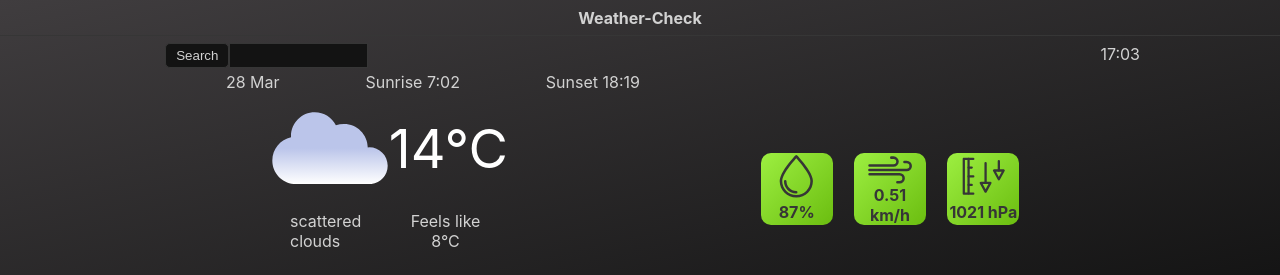
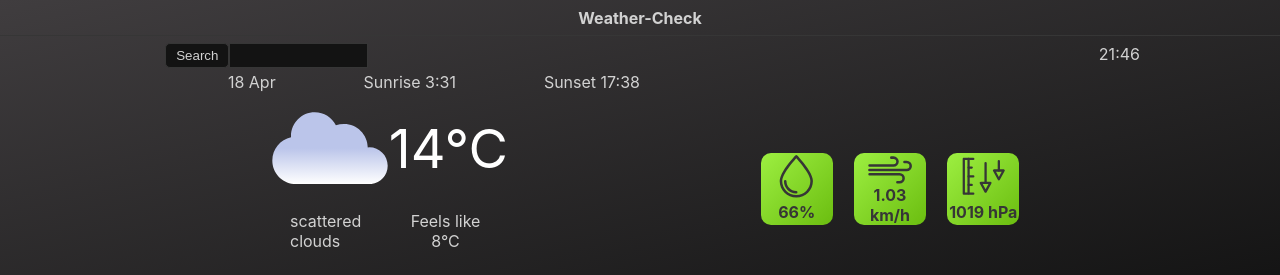
Before and after one commit to michfal/weather-check_v_react, a React (Create React App) app: page / in a window 1280 px wide. Shown: the top 275 px of the page. Built offline with nearby package versions, Linux system fonts and the light colour scheme.

Commit message:
Current weather - display data from api

```diff
--- a/src/components/CurrentInfo/CurrentInfo.components.jsx
+++ b/src/components/CurrentInfo/CurrentInfo.components.jsx
@@ -11,9 +11,9 @@ function CurrentInfoPage({handleSubmit, currentData}) {
       <div className="main_display">
         <Header />
         <SearchField handleSubmit={handleSubmit}/>
-        <WeatherDateInfo />
+        <WeatherDateInfo currentData={currentData}/>
         <WeatherMainInfo currentData={currentData}/>
-        <WeatherAddInfo />
+        <WeatherAddInfo currentData={currentData}/>
       </div>
 
     )
--- a/src/components/SearchField/SearchField.components.jsx
+++ b/src/components/SearchField/SearchField.components.jsx
@@ -1,13 +1,16 @@
+import {currentTime} from '../logic/TimeConvert/TimeConvert.components'
+
 import './searchField.styles.scss';
 
 function SearchField({handleSubmit}) {
+  const time = currentTime();
     return (
       <div className="place">
         <form className="place_form" onSubmit={handleSubmit} >
             <button className="form_button" >Search</button>
             <input className="form_input" type="text" name="city" />
         </form>
-        <p className="place_time">17:03</p>
+        <p className="place_time">{time.h}:{time.m}</p>
       </div>
     )
   }
--- a/src/components/WeatherAddInfo/WeatherAddInfo.components.jsx
+++ b/src/components/WeatherAddInfo/WeatherAddInfo.components.jsx
@@ -8,20 +8,21 @@ import pressure from '../../assets/pressure_icon.svg'
 
 
 
-function WeatherAddInfo() {
+function WeatherAddInfo(currentData) {
+    const data = currentData.currentData;
     return(
         <div className="add_info j-add_info hidden" >
             <div className="add_info_block">
                 <img className="add_info_block_img" src={humidity} alt="" />
-                <h2 className="add_info_block_display">87%</h2>
+                <h2 className="add_info_block_display">{data.humidity}%</h2>
             </div>
             <div className="add_info_block">
                 <img className="add_info_block_img" src={wind} alt="" />
-                <h2 className="add_info_block_display">0.51 km/h</h2>
+                <h2 className="add_info_block_display">{data.wind_speed} km/h</h2>
             </div>
             <div className="add_info_block">
                 <img className="add_info_block_img" src={pressure} alt="" />
-                <h2 className="add_info_block_display">1021 hPa</h2>
+                <h2 className="add_info_block_display">{data.pressure} hPa</h2>
             </div>
         </div>
     )
--- a/src/components/WeatherDateInfo/WeatherDateInfo.components.jsx
+++ b/src/components/WeatherDateInfo/WeatherDateInfo.components.jsx
@@ -1,11 +1,19 @@
-import './weatherDateInfo.styles.scss'
+import {timeConvert, dateConvert} from '../logic/TimeConvert/TimeConvert.components';
 
-function WeatherDateInfo() {
+import './weatherDateInfo.styles.scss';
+
+function WeatherDateInfo(currentData) {
+    const data = currentData.currentData;
+    console.log(data)
+    const date = dateConvert(data.dt);
+    const sunrise = timeConvert(data.sunrise);
+    const sunset = timeConvert(data.sunset);
+    console.log(date)
     return(
         <div className="date_info">
-            <h2 className="info_text info_text--align_right j-day">28 Mar</h2>
-            <h2 className="info_text info_text--align_right j-sunrise">Sunrise 7:02</h2>
-            <h2 className="info_text info_text--align_right j-sunset">Sunset 18:19</h2>
+            <h2 className="info_text info_text--align_right j-day">{date}</h2>
+            <h2 className="info_text info_text--align_right j-sunrise">Sunrise {sunrise}</h2>
+            <h2 className="info_text info_text--align_right j-sunset">Sunset {sunset}</h2>
         </div>
     )
 
--- /dev/null
+++ b/src/components/logic/TimeConvert/TimeConvert.components.jsx
@@ -0,0 +1,33 @@
+export function dateConvert(UNIX_timestamp){
+    const timestamp = new Date(UNIX_timestamp * 1000);
+    const months = ['Jan','Feb','Mar','Apr','May','Jun','Jul','Aug','Sep','Oct','Nov','Dec'];
+
+    const month = months[timestamp.getMonth()];
+    const date = timestamp.getDate();
+    const time = date + ' ' + month;
+    return time;
+  }
+
+  export function timeConvert(UNIX_timestamp){
+    const timestamp = new Date(UNIX_timestamp * 1000);
+    const hour = timestamp.getHours();
+    const min = timestamp.getMinutes();
+    const time = hour + ':' + min;
+    return time;
+  }
+
+  export function currentTime() {
+    const timeDisplay = {
+        h: '',
+        m: ''
+    };
+    const date = new Date();
+    let hours = date.getHours();
+    let minutes = date.getMinutes();
+    if(hours < 10)  {hours = '0' + hours};
+    if(minutes < 10)  {minutes = '0' + minutes};
+    // timeDisplay.innerHTML = `${hours}:${minutes}`;
+    timeDisplay.h = hours;
+    timeDisplay.m = minutes;
+    return timeDisplay
+  }
```
